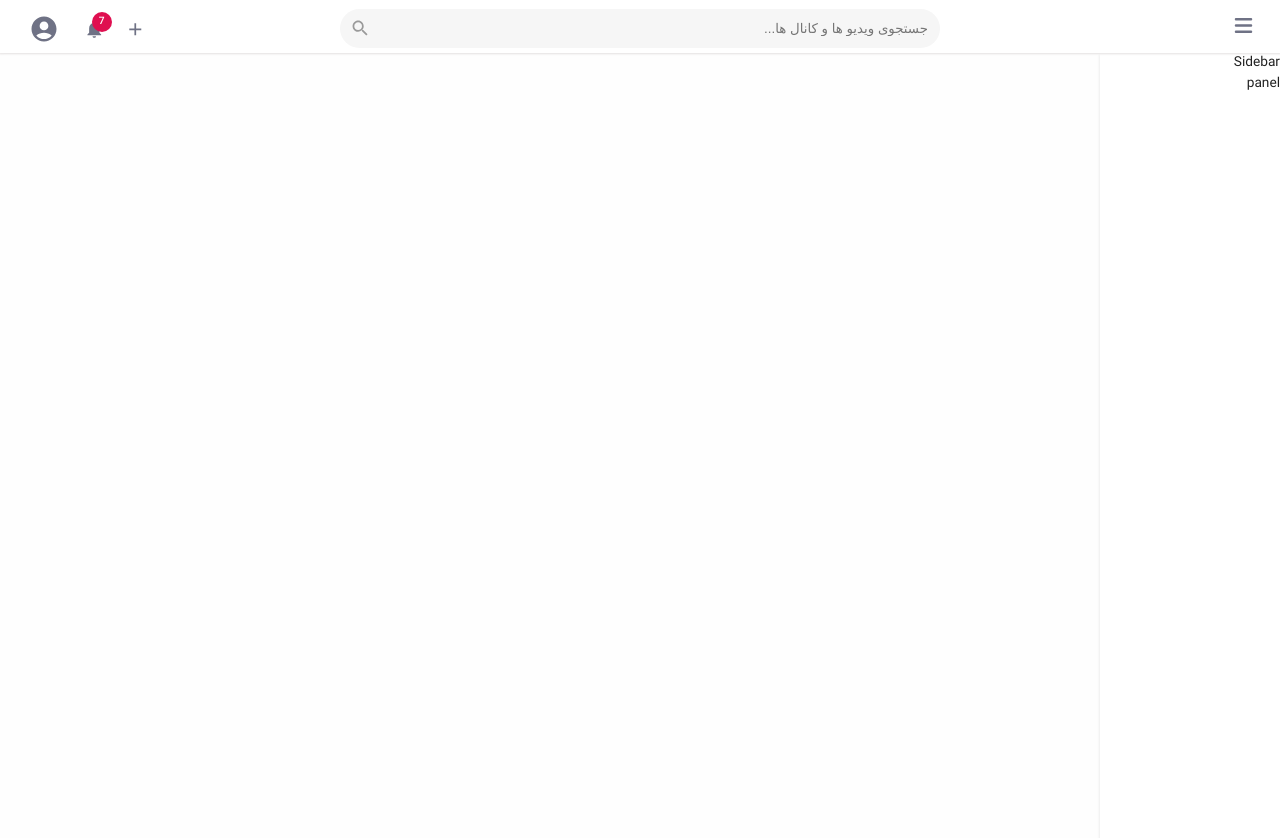
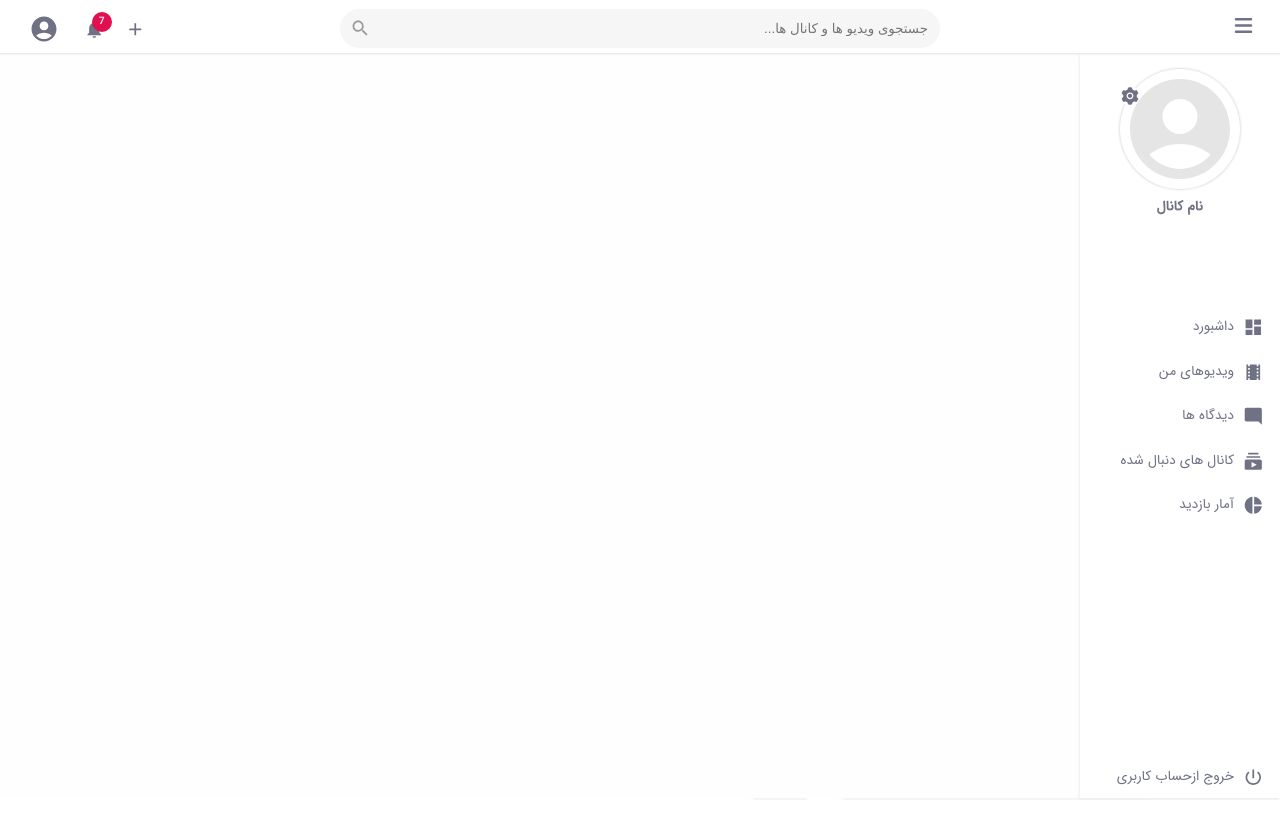
Before and after one commit to FarzadForuozanfar/Aparat-ui, a React (Create React App) app: page /dashboard in a window 1280 px wide. Shown: the top 838 px of the page. After the commit the page ends 800 px from the top, so only its background shows below. Built offline with nearby package versions, Linux system fonts and the light colour scheme.

Commit message:
complete sidebar

```diff
--- a/src/layouts/DashboardLayout/Sidebar/index.jsx
+++ b/src/layouts/DashboardLayout/Sidebar/index.jsx
@@ -1,19 +1,165 @@
-import React from 'react';
-import styled from 'styled-components';
+import React from "react";
+import styled from "styled-components";
+import { AiFillSetting } from "react-icons/ai";
+import { List, ListItem, ListItemIcon, ListItemText } from "@mui/material";
+import {
+  AccountCircle,
+  Dashboard as DashboardIcon,
+  Theaters as MovieIcon,
+  ModeComment as CommentIcon,
+  Subscriptions as FollowedChannelsIcon,
+  PieChart as ChartIcon,
+  PowerSettingsNew as LoguotIcon,
+} from "@mui/icons-material";
 
 const Wrapper = styled.div`
-  width: 180px;
+  width: 200px;
   background: #fff;
   box-shadow: -1px 2px 2px #eee;
-  min-height: 100vh;
+  min-height: calc(100vh - 55px);
+
+  & .channelSetting {
+    background: #fff;
+    display: block;
+    text-align: center;
+    margin-bottom: 10vh;
+  }
+
+  & .channelSetting .MuiSvgIcon-root,
+  & .channelSetting .MuiListItemText-root {
+    display: block;
+    width: 100%;
+    margin: auto;
+    text-align: center;
+  }
+
+  & .channelSetting .MuiSvgIcon-root {
+    font-size: 120px;
+    width: 120px;
+    color: #e5e5e5;
+  }
+
+  & .channelSetting svg {
+    background: #fff;
+    box-shadow: 0 0 2px 1px #e2dfdf;
+    border-radius: 100%;
+    padding: 0;
+    display: block;
+  }
+
+  & .channelSetting .MuiTypography-root {
+    font-weight: bold;
+  }
+
+  & .MuiSvgIcon-root,
+  & .MuiListItemText-root {
+    color: #6f7285;
+  }
+
+  & .MuiListItemText-root {
+    font-size: 1rem;
+  }
+
+  & .MuiListItemIcon-root {
+    min-width: 30px;
+  }
+
+  & .MuiListItemText-root {
+    text-align: right;
+  }
+
+  & .settingIcon {
+    position: absolute;
+    left: 40px;
+    top: 25px;
+    border: 1px solid #e1e1e1 !important;
+    cursor: pointer;
+    transition: opacity 130ms ease;
+  }
+
+  & .settingIcon,
+  & .settingIcon svg {
+    font-size: 20px !important;
+    width: 20px !important;
+    color: #6f7285 !important;
+    border:none !important;
+    outline:none !important;
+    box-shadow:none !important;
+  }
+
+  & .settingIcon:hover {
+    opacity: 0.8;
+  }
+
+  & .logoutItem {
+    position: absolute;
+    bottom: 0;
+  }
+
+  @media (max-width: 768px) {
+    display: none !important;
+
+  @media (max-height: 560px) {
+    & .channelSetting {
+      margin-bottom: 0vh;
+    }
+  }
 `;
 
 function Sidebar() {
   return (
     <Wrapper>
-      Sidebar
-      <br />
-      panel
+      <List component="nav">
+        <ListItem className="channelSetting">
+          <AiFillSetting className="settingIcon" />
+          <ListItemIcon>
+            <AccountCircle />
+          </ListItemIcon>
+          <ListItemText primary="نام کانال" />
+        </ListItem>
+
+        <ListItem>
+          <ListItemIcon>
+            <DashboardIcon />
+          </ListItemIcon>
+          <ListItemText primary="داشبورد" />
+        </ListItem>
+
+        <ListItem>
+          <ListItemIcon>
+            <MovieIcon />
+          </ListItemIcon>
+          <ListItemText primary="ویدیوهای من" />
+        </ListItem>
+
+        <ListItem>
+          <ListItemIcon>
+            <CommentIcon />
+          </ListItemIcon>
+          <ListItemText primary="دیدگاه ها" />
+        </ListItem>
+
+        <ListItem>
+          <ListItemIcon>
+            <FollowedChannelsIcon />
+          </ListItemIcon>
+          <ListItemText primary="کانال های دنبال شده" />
+        </ListItem>
+
+        <ListItem>
+          <ListItemIcon>
+            <ChartIcon />
+          </ListItemIcon>
+          <ListItemText primary="آمار بازدید" />
+        </ListItem>
+      </List>
+
+      <ListItem className="logoutItem">
+        <ListItemIcon>
+          <LoguotIcon />
+        </ListItemIcon>
+        <ListItemText primary="خروج ازحساب کاربری" />
+      </ListItem>
     </Wrapper>
   );
 }
```
